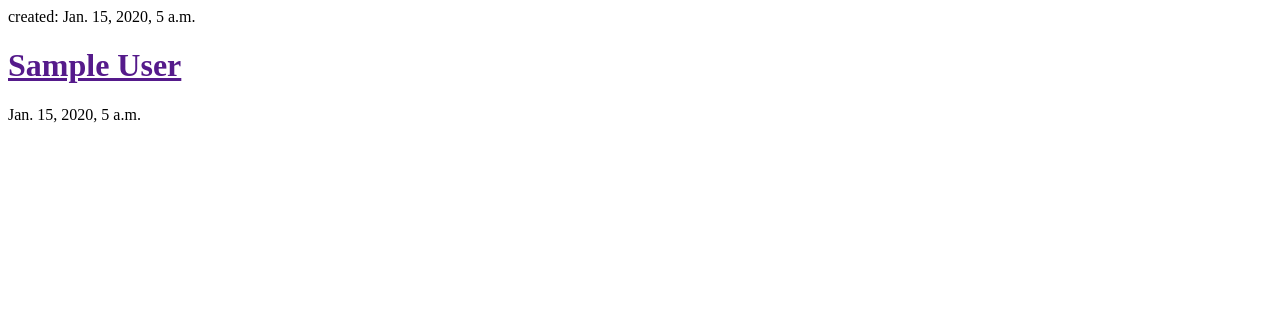
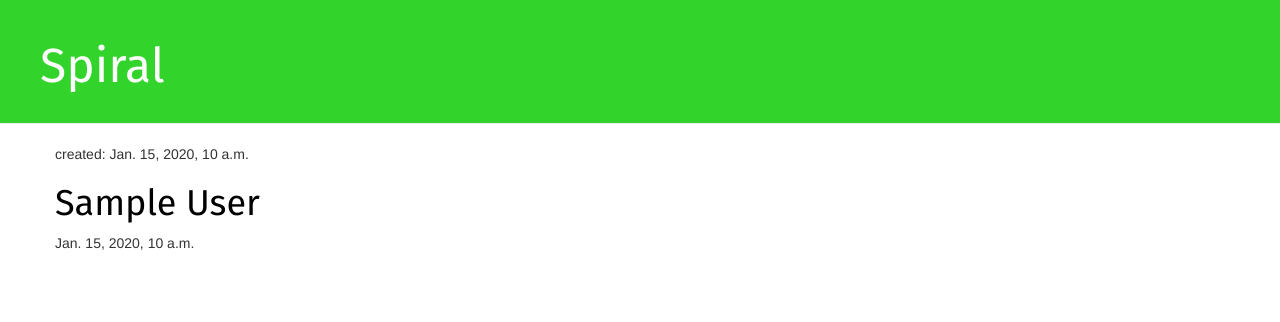
Before and after one commit to winborn/spiral, a Django app: template spiral/templates/spiral/persons_list.html in a window 1280 px wide. Shown: the top 322 px of the page. Run offline with Django 3.2, Linux system fonts and the light colour scheme; tables that the repository leaves empty hold one stand-in row (values such as "Sample post"); the template is opened without the code that fills it: values that come from a table or form of the project are taken from there, most other values are stand-ins (such as "Sample title", 1, 10 or a date in 2020); parts of the project's set-up code (start-up, migrations or seed data) failed here and were passed over; some libraries are stand-ins or nearby versions.

Commit message:
extending templates and adding address to person model

```diff
--- a/mysite/settings.py
+++ b/mysite/settings.py
@@ -118,5 +118,5 @@ USE_TZ = True
 # Static files (CSS, JavaScript, Images)
 # https://docs.djangoproject.com/en/1.10/howto/static-files/
 
-STATIC_URL = '/static/'
+STATIC_URL = '/spiral/static/'
 STATIS_ROOT = os.path.join(BASE_DIR, 'static')
--- a/spiral/models.py
+++ b/spiral/models.py
@@ -9,6 +9,7 @@ class Person(models.Model):
     birthday = models.DateTimeField(blank=True, null=True)
     created_date = models.DateTimeField(default=timezone.now)
     activated_date = models.DateTimeField(blank=True, null=True)
+    address1 = models.ForeignKey(Address)
 
     def activate(self):
         self.activated_date = timezone.now()
--- /dev/null
+++ b/spiral/static/css/spiral.css
@@ -0,0 +1,51 @@
+h1 a {
+    color: #32D42C;
+    font-family: 'Fira Sans', sans-serif;
+}
+
+.page-header {
+    background-color: #32D42C;
+    margin-top: 0px;
+    padding: 20px 20px 20px 40px;
+}
+
+.page-header h1, .page-header h1 a, .page-header h1 a:visited, .page-header h1 a:active {
+    color: #ffffff;
+    font-size: 36pt;
+    text-decoration: none;
+}
+
+.content {
+    margin-left: 40px;
+}
+
+h1, h2, h3, h4 {
+    font-family: 'Lobster', cursive;
+}
+
+.date {
+    color: #828282;
+}
+
+.save {
+    float: right;
+}
+
+.post-form textarea, .post-form input {
+    width: 100%;
+}
+
+.top-menu, .top-menu:hover, .top-menu:visited {
+    color: #ffffff;
+    float: right;
+    font-size: 26pt;
+    margin-right: 20px;
+}
+
+.post {
+    margin-bottom: 70px;
+}
+
+.post h1 a, .post h1 a:visited {
+    color: #000000;
+}
--- /dev/null
+++ b/spiral/templates/spiral/base.html
@@ -0,0 +1,25 @@
+{% load staticfiles %}
+<html>
+  <head>
+    <title>Spiral</title>
+    <link rel="stylesheet" href="//maxcdn.bootstrapcdn.com/bootstrap/3.2.0/css/bootstrap.min.css">
+    <link rel="stylesheet" href="//maxcdn.bootstrapcdn.com/bootstrap/3.2.0/css/bootstrap-theme.min.css">
+    <link href="//fonts.googleapis.com/css?family=Lobster&subset=latin,latin-ext" rel="stylesheet" type="text/css">
+    <link href="//fonts.googleapis.com/css?family=Fira+Sans" rel="stylesheet">
+    <link rel="stylesheet" href="{% static 'css/spiral.css' %}">
+  </head>
+
+  <body>
+    <div  class="page-header">
+      <h1><a href="/">Spiral</a></h1>
+    </div>
+    <div class="content container">
+        <div class="row">
+            <div class="col-md-8">
+              {% block content %}
+              {% endblock %}
+            </div>
+        </div>
+    </div>
+  </body>
+</html>
--- a/spiral/templates/spiral/persons_list.html
+++ b/spiral/templates/spiral/persons_list.html
@@ -1,7 +1,11 @@
-{% for person in persons %}
-    <div>
+{% extends 'spiral/base.html' %}
+
+{% block content %}
+  {% for person in persons %}
+    <div class="post">
         <p>created: {{ person.created_date }}</p>
         <h1><a href="">{{ person.first_name }} {{ person.last_name }}</a></h1>
         <p>{{ person.birthday }}</p>
     </div>
-{% endfor %}
+  {% endfor %}
+{% endblock %}
```
